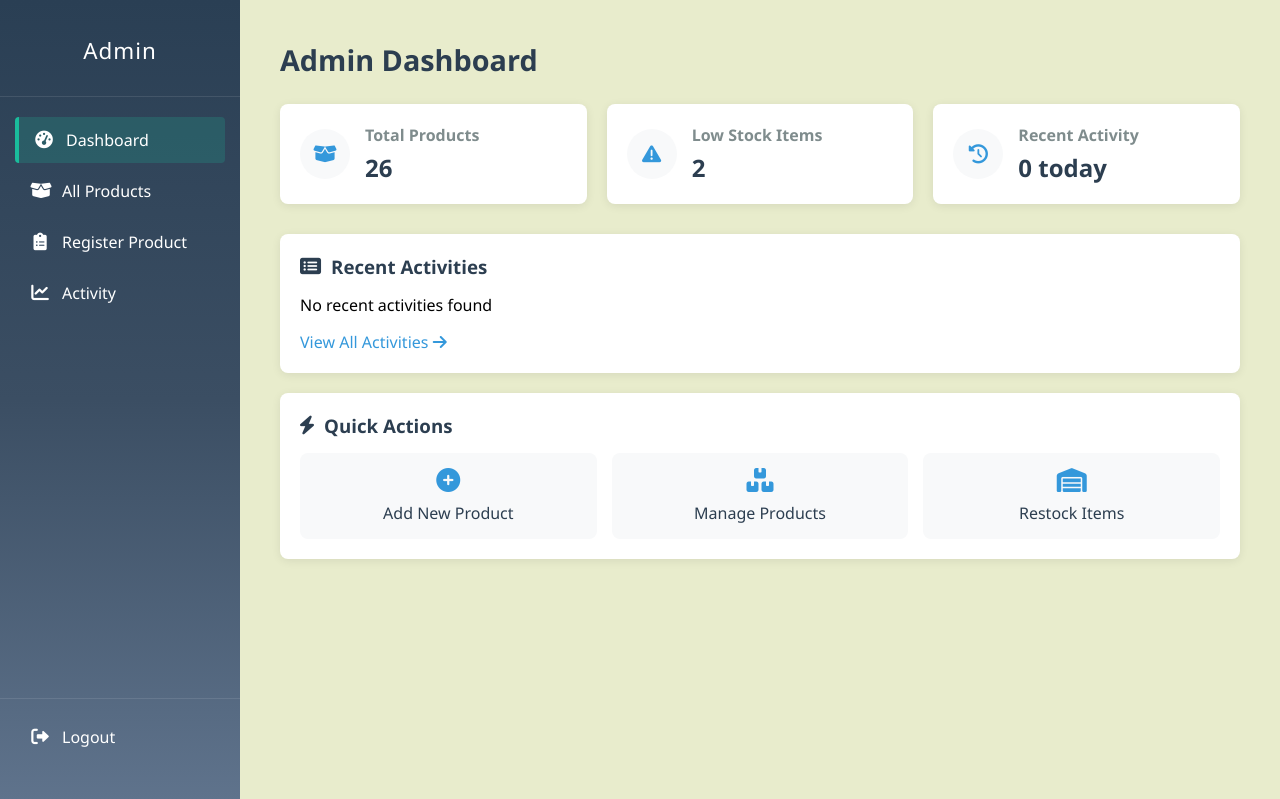
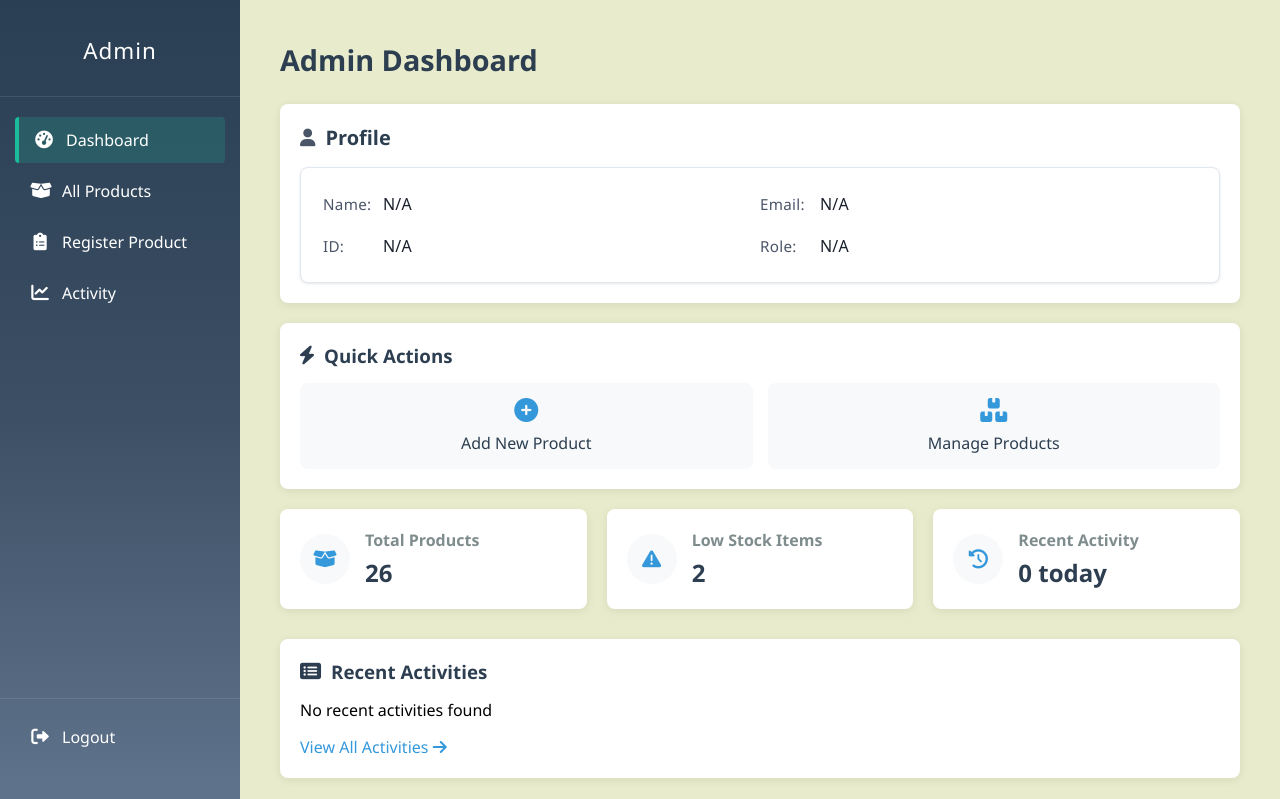
Before and after one commit to boslqx/ALL-2, a Flask app: page /admin/dashboard in a window 1280 px wide. Shown: the top 799 px of the page. Run offline with Flask 3, Linux system fonts and the light colour scheme; data comes from the database, SQL or seed files in the repository; both versions use the stored data as it was after the commit; data that the repository does not hold is empty; parts of the project's set-up code (start-up, migrations or seed data) failed here and were passed over; some libraries are stand-ins or nearby versions.

Commit message:
admin module completed

```diff
--- a/routes/admin.py
+++ b/routes/admin.py
@@ -65,6 +65,34 @@ def allowed_file(filename):
     return '.' in filename and \
            filename.rsplit('.', 1)[1].lower() in ALLOWED_EXTENSIONS
 
+@admin_bp.route('/admin/api/profile')
+def get_profile():
+    user_id = session.get('user_id')
+    if not user_id:
+        return jsonify({'error': 'Not authenticated'}), 401
+
+    try:
+        conn = sqlite3.connect(os.path.join(current_app.instance_path, 'site.db'))
+        conn.row_factory = sqlite3.Row
+        cursor = conn.cursor()
+
+        cursor.execute("""
+            SELECT UserID as id, Username, Name as name, Email as email, Role as role
+            FROM User
+            WHERE UserID = ?
+        """, (user_id,))
+
+        user = cursor.fetchone()
+        if not user:
+            return jsonify({'error': 'User not found'}), 404
+
+        return jsonify(dict(user))
+
+    except Exception as e:
+        return jsonify({'error': str(e)}), 500
+    finally:
+        if 'conn' in locals():
+            conn.close()
 
 @admin_bp.route('/admin/api/dashboard-stats')
 def dashboard_stats():
--- a/static/css/admin.css
+++ b/static/css/admin.css
@@ -175,6 +175,199 @@ body {
     color: #2c3e50;
     margin-bottom: 25px;
     font-size: 1.8rem;
+}
+
+.profile-section {
+    margin-bottom: 25px;
+}
+
+.profile-card {
+    background: white;
+    border-radius: 10px;
+    box-shadow: 0 4px 12px rgba(0,0,0,0.08);
+    overflow: hidden;
+    transition: transform 0.3s ease;
+}
+
+.profile-card:hover {
+    transform: translateY(-3px);
+}
+
+.profile-header {
+    background: linear-gradient(135deg, #6a11cb 0%, #2575fc 100%);
+    color: white;
+    padding: 25px 20px;
+    text-align: center;
+    position: relative;
+}
+
+.profile-avatar {
+    width: 80px;
+    height: 80px;
+    margin: 0 auto 15px;
+    background: rgba(255,255,255,0.2);
+    border-radius: 50%;
+    display: flex;
+    align-items: center;
+    justify-content: center;
+    font-size: 36px;
+    border: 3px solid white;
+}
+
+.profile-header h4 {
+    margin: 0;
+    font-size: 1.4rem;
+    font-weight: 600;
+}
+
+.profile-role {
+    display: inline-block;
+    font-size: 0.85rem;
+    background: rgba(255,255,255,0.2);
+    padding: 3px 12px;
+    border-radius: 20px;
+    margin-top: 8px;
+}
+
+.profile-details {
+    padding: 20px;
+}
+
+.detail-row {
+    display: flex;
+    align-items: center;
+    padding: 12px 0;
+    border-bottom: 1px solid #f0f0f0;
+}
+
+.detail-row:last-child {
+    border-bottom: none;
+}
+
+.detail-label {
+    width: 100px;
+    color: #666;
+    font-weight: 500;
+    display: flex;
+    align-items: center;
+}
+
+.detail-label i {
+    margin-right: 8px;
+    width: 20px;
+    text-align: center;
+    color: #6a11cb;
+}
+
+.detail-value {
+    flex: 1;
+    color: #333;
+}
+
+.badge-admin {
+    background: #f0f7ff;
+    color: #2575fc;
+    padding: 4px 10px;
+    border-radius: 4px;
+    font-size: 0.85rem;
+    font-weight: 600;
+}
+
+/* Responsive adjustments */
+@media (max-width: 768px) {
+    .profile-avatar {
+        width: 70px;
+        height: 70px;
+        font-size: 30px;
+    }
+
+    .detail-row {
+        flex-direction: column;
+        align-items: flex-start;
+    }
+
+    .detail-label {
+        margin-bottom: 5px;
+    }
+}
+
+.profile-section {
+    margin-bottom: 25px;
+}
+
+.profile-section h3 {
+    color: #2d3748;
+    font-size: 1.25rem;
+    margin-bottom: 16px;
+    display: flex;
+    align-items: center;
+    gap: 10px;
+    font-weight: 600;
+    font-family: 'Segoe UI', system-ui, -apple-system, sans-serif;
+}
+
+.profile-section h3 i {
+    color: #4a5568;
+    font-size: 1.1rem;
+}
+
+.profile-details {
+    background: white;
+    border-radius: 8px;
+    padding: 22px;
+    box-shadow: 0 1px 3px rgba(0, 0, 0, 0.1);
+    border: 1px solid #e2e8f0;
+    font-family: 'Segoe UI', system-ui, -apple-system, sans-serif;
+}
+
+.profile-row {
+    display: flex;
+    margin-bottom: 14px;
+    align-items: baseline;
+}
+
+.profile-row:last-child {
+    margin-bottom: 0;
+}
+
+.profile-label {
+    font-weight: 500;
+    width: 60px;
+    color: #4a5568;
+    font-size: 0.95rem;
+    letter-spacing: 0.02em;
+}
+
+.profile-value {
+    flex: 1;
+    margin-right: 40px;
+    color: #1a202c;
+    font-weight: 450; /* Slightly heavier than regular */
+    font-size: 1rem;
+    padding: 2px 0;
+    font-family: 'Segoe UI Semibold', system-ui, -apple-system, sans-serif;
+    letter-spacing: 0.01em;
+    line-height: 1.5;
+}
+
+/* Responsive adjustments */
+@media (max-width: 768px) {
+    .profile-row {
+        flex-wrap: wrap;
+        margin-bottom: 8px;
+    }
+
+    .profile-label {
+        width: 50px;
+        margin-bottom: 2px;
+    }
+
+    .profile-value {
+        width: calc(100% - 50px);
+        margin-right: 0;
+        margin-bottom: 12px;
+        font-size: 1.02rem; /* Slightly larger on mobile */
+    }
 }
 
 /* Summary Cards */
@@ -598,7 +791,7 @@ body {
 .product-card.low-stock::before {
     content: "LOW STOCK ALERT!";
     position: absolute;
-    top: -12px;
+    top: 2px;
     left: 10px;
     background: #ff4444;
     color: white;
--- a/templates/admin_dashboard.html
+++ b/templates/admin_dashboard.html
@@ -2,6 +2,40 @@
 {% block content %}
 <div class="dashboard-container">
     <h2>Admin Dashboard</h2>
+
+    <!-- Profile Section -->
+    <div class="dashboard-section profile-section">
+        <h3><i class="fas fa-user"></i> Profile</h3>
+        <div class="profile-details">
+            <div class="profile-row">
+                <div class="profile-label">Name:</div>
+                <div class="profile-value" id="profile-name">Loading...</div>
+                <div class="profile-label">Email:</div>
+                <div class="profile-value" id="profile-email">Loading...</div>
+            </div>
+            <div class="profile-row">
+                <div class="profile-label">ID:</div>
+                <div class="profile-value" id="profile-id">Loading...</div>
+                <div class="profile-label">Role:</div>
+                <div class="profile-value" id="profile-role">Loading...</div>
+            </div>
+        </div>
+    </div>
+
+    <!-- Quick Actions -->
+    <div class="dashboard-section">
+        <h3><i class="fas fa-bolt"></i> Quick Actions</h3>
+        <div class="quick-actions">
+            <a href="/admin/register" class="quick-action">
+                <i class="fas fa-plus-circle"></i>
+                <span>Add New Product</span>
+            </a>
+            <a href="/admin/allproducts" class="quick-action">
+                <i class="fas fa-boxes"></i>
+                <span>Manage Products</span>
+            </a>
+        </div>
+    </div>
 
     <!-- Summary Cards -->
     <div class="summary-cards">
@@ -48,38 +82,13 @@
             View All Activities <i class="fas fa-arrow-right"></i>
         </a>
     </div>
-
-    <!-- Quick Actions -->
-    <div class="dashboard-section">
-        <h3><i class="fas fa-bolt"></i> Quick Actions</h3>
-        <div class="quick-actions">
-            <a href="/admin/register" class="quick-action">
-                <i class="fas fa-plus-circle"></i>
-                <span>Add New Product</span>
-            </a>
-            <a href="/admin/allproducts" class="quick-action">
-                <i class="fas fa-boxes"></i>
-                <span>Manage Products</span>
-            </a>
-            <a href="#" class="quick-action" id="quick-restock">
-                <i class="fas fa-warehouse"></i>
-                <span>Restock Items</span>
-            </a>
-        </div>
-    </div>
 </div>
 
 <script>
 document.addEventListener('DOMContentLoaded', function() {
     // Fetch dashboard data
     fetchDashboardData();
-
-    // Set up quick restock button
-    document.getElementById('quick-restock').addEventListener('click', function(e) {
-        e.preventDefault();
-        // Implement quick restock functionality
-        alert('Quick restock feature will be implemented here');
-    });
+    fetchProfileData();
 });
 
 async function fetchDashboardData() {
@@ -126,6 +135,27 @@ async function fetchDashboardData() {
     }
 }
 
+async function fetchProfileData() {
+    try {
+        const response = await fetch('/admin/api/profile');
+        const data = await response.json();
+
+        // Update profile information
+        document.getElementById('profile-name').textContent = data.name || 'N/A';
+        document.getElementById('profile-email').textContent = data.email || 'N/A';
+        document.getElementById('profile-id').textContent = data.id || 'N/A';
+        document.getElementById('profile-role').textContent = data.role || 'N/A';
+
+    } catch (error) {
+        console.error('Error loading profile data:', error);
+        // Set error state
+        document.getElementById('profile-name').textContent = 'Error loading';
+        document.getElementById('profile-email').textContent = 'Error loading';
+        document.getElementById('profile-id').textContent = 'Error loading';
+        document.getElementById('profile-role').textContent = 'Error loading';
+    }
+}
+
 function getActivityIcon(actionType) {
     const icons = {
         'ADD_PRODUCT': 'fas fa-plus-circle text-success',
```
Also changed, not shown: instance/site.db.
